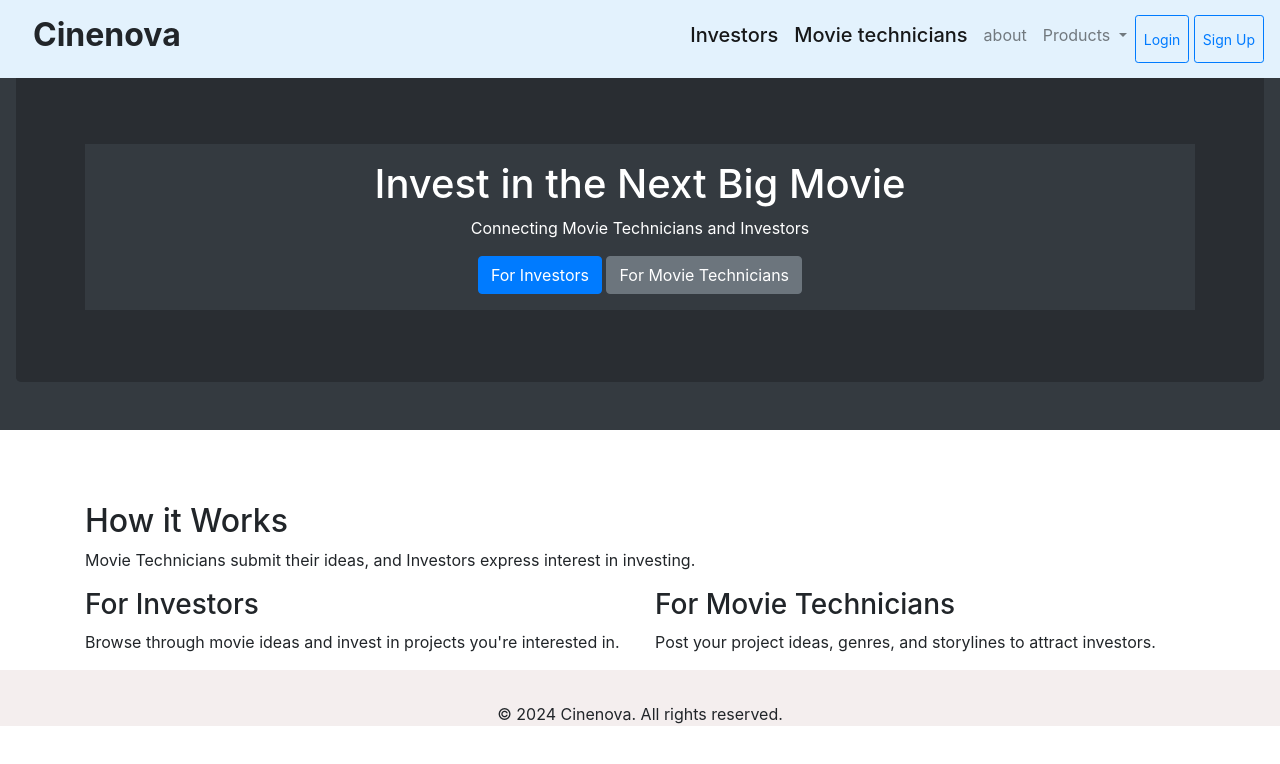
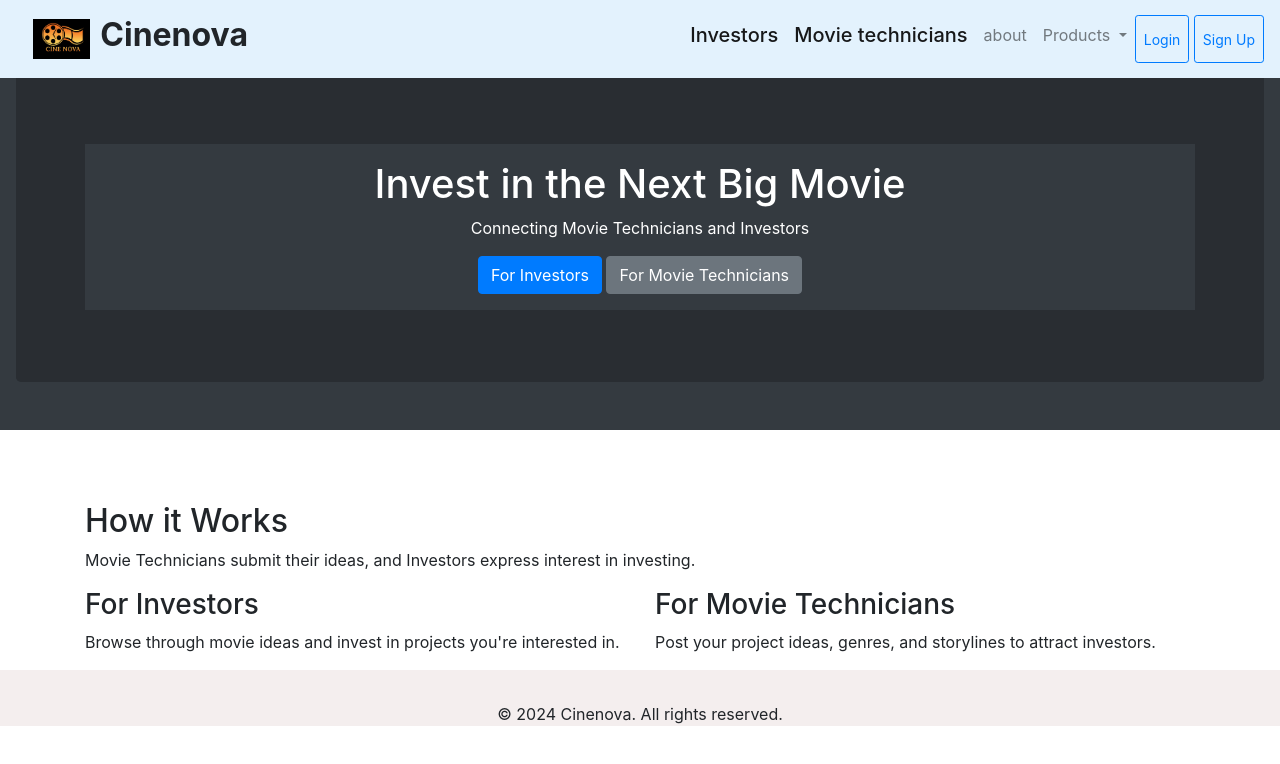
Before and after one commit to Shabeeb-P185/CineNova-Platform, a plain HTML site: page index.html in a window 1280 px wide. Drawn offline with nearby package versions, Linux system fonts and the light colour scheme.

Commit message:
Finale file

```diff
--- a/index.html
+++ b/index.html
@@ -4,14 +4,16 @@
     <meta charset="UTF-8">
     <meta name="viewport" content="width=device-width, initial-scale=1.0">
     <title>Investment Platform For Movies</title>
-    <link rel="icon" href="image\421A9266-01.jpeg" type="image/gif" sizes="16x16">
+    <link rel="icon" href="image\IMG-20241025-WA0077.jpg" type="image/gif" sizes="16x16">
     <link rel="stylesheet" href="style.css">
     <link rel="stylesheet" href="https://cdn.jsdelivr.net/npm/bootstrap@4.0.0/dist/css/bootstrap.min.css" integrity="sha384-Gn5384xqQ1aoWXA+058RXPxPg6fy4IWvTNh0E263XmFcJlSAwiGgFAW/dAiS6JXm" crossorigin="anonymous">
 </head>
 <body>
 <header style="background-color: #e3f2fd;position: fixed;width: 100%;z-index:1;">
     <div class="row text-black">
-        <div class="col-md-5 col-9 p-3 pl-5"><h2><b>Cinenova</b></h2>
+        <div class="col-md-5 col-9 p-3 pl-5  d-flex align-items-center">
+          <img src="image\IMG-20241025-WA0077.jpg" alt="Logo" style="height: 40px; margin-right: 10px;">
+          <h2><b>Cinenova</b></h2>
         </div>
         <div class="col-md-7 col-3 my-auto">
             <nav class="navbar navbar-expand-lg navbar-light "style="background-color: #e3f2fd;">
```
Also changed, not shown: image/IMG-20241025-WA0058.jpg (added), image/IMG-20241025-WA0077.jpg (added).
